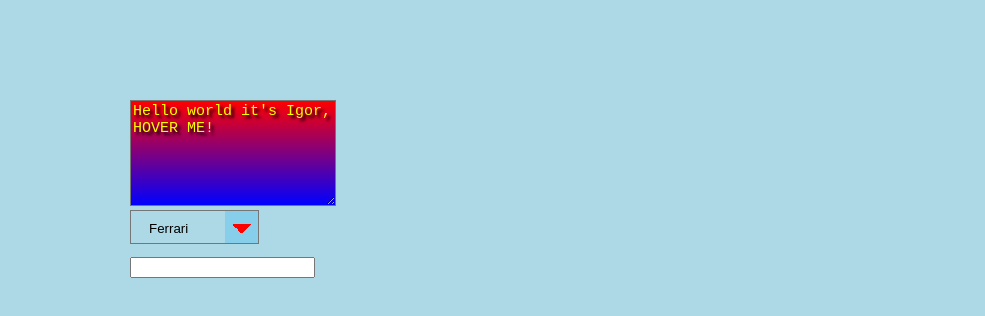
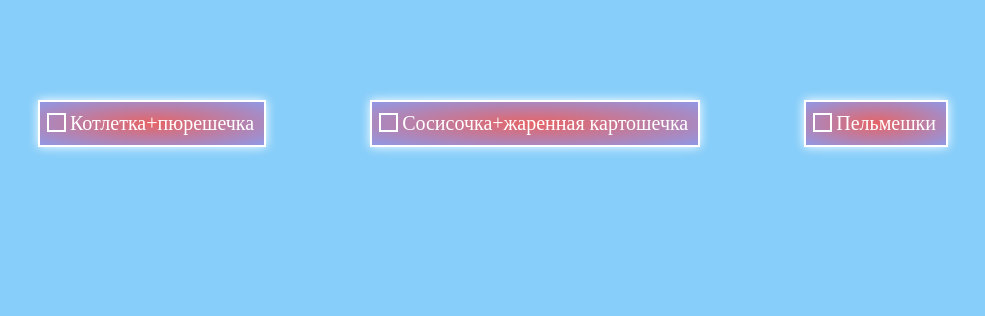
Before and after one commit to DabS1792/form, a plain HTML site: page index.html in a window 1280 px wide. Shown: the whole page, without its empty margins (62-1047 px from the left). Drawn offline with Linux system fonts and the light colour scheme.

Commit message:
another commit

```diff
--- a/css/general1.css
+++ b/css/general1.css
@@ -25,70 +25,49 @@ article, aside, details, figcaption, figure,
 footer, header, hgroup, menu, nav, section {
 	display: block;
 }
-body {
-	background: lightblue;
+body {background:lightskyblue;
+}
+
+
+/* INPUT LABEL */
+
+label{
+	cursor: pointer;
+	font-size: 20px;
+}
+
+input[type="checkbox"]{
+	display: none;
+}
+
+input[type="checkbox"]+label{
+	display: inline-block;
+	padding: 10px 10px 10px 30px;
+	color: white;
+	position: relative;
+	border: 2px solid white;
+	box-shadow: 0 0 10px white;
+	background: radial-gradient(#e66465, #9198e5)no-repeat;
+	margin-top: 100px;
+	margin-left: 100px;
 
 }
 
-
-textarea {
-	margin-top:100px;
-	margin-left:15%;
-	color: green;
-	background: linear-gradient(red, blue);
-	min-width: 200px;
-	min-height: 100px;
-	transition: all 0.3s linear;
-
-}
-
-::placeholder {
-	color:yellow;
-	font-size: 15px;
-	text-shadow: 3px 3px 3px black;
-
-}
-
-
-textarea:hover {
-	transform:scale(1.1);
-	box-shadow: 3px 3px 7px black;
-
-}
-
-select {
-
-	background:
-	  linear-gradient(45deg, transparent 50%, red 50%),
-	  linear-gradient(135deg, red 50%, transparent 50%),
-	  linear-gradient(to right, skyblue, skyblue);
-	background-position:
-		calc(100% - 16px) calc(1em + 0px),
-		calc(100% - 6px) calc(1em + 0px),
-		100% 0;
-	background-size:
-	  10px 10px,
-	  10px 10px,
-	  2.5em 2.5em;
-	background-repeat: no-repeat;
-	padding: 10px 35px 7px 18px;
-	appearance: none;
-	margin-left: 15%;
-	outline: none;
-}
-
-input {
-	display: block;
-	margin-left: 15%;
-	margin-top: 1%;
+input[type="checkbox"]+label:before{
+	content: "";
+	width: 15px;
+	height: 15px;
+	border: 2px solid white;
+	position: absolute;
+	left:7px;
+	top:11px;
 	transition: all 1s ease;
 }
 
-input:focus {
-	background: aqua;
-	outline: none;
-	border:1px solid rgb(255, 0, 0);
-	box-shadow: 3px 3px 5px white;
-	transform:rotate(1turn);
-
+input[type="checkbox"]:checked+label:before{
+	background:lime;
+	width: 15px;
+	height: 15px;
+	border-radius: 50%;
+	transform: rotate(5turn);
 }
--- a/index.html
+++ b/index.html
@@ -2,26 +2,21 @@
 <html lang="ru">
 <head>
     <meta charset="UTF-8">
-    <title>О деньгах!</title>
+    <title>checkbox</title>
     <link rel="stylesheet" href="css/general1.css">
     <style>
     </style>
 
 </head>
 <body>
+
     <form action="very_important_information">
-        <textarea name="massage" placeholder="Hello world it's Igor, HOVER ME!"></textarea>
-        <div class="select_box">
-            <select name="Cars">
-                <option>Ferrari</option>
-                <option>Porsche</option>
-                <option>Rolls-Royce</option>
-                <option>Lamborghini</option>
-                <option>Maserati</option>
-            </select>
-        <input type="text">
-        </div>
-
+        <input id="checkbox1" type="checkbox">
+        <label for="checkbox1"> Котлетка+пюрешечка </label>
+        <input id="checkbox2" type="checkbox">
+        <label for="checkbox2"> Сосисочка+жаренная картошечка </label>
+        <input id="checkbox3" type="checkbox">
+        <label for="checkbox3"> Пельмешки </label>
     </form>
 
 
```
